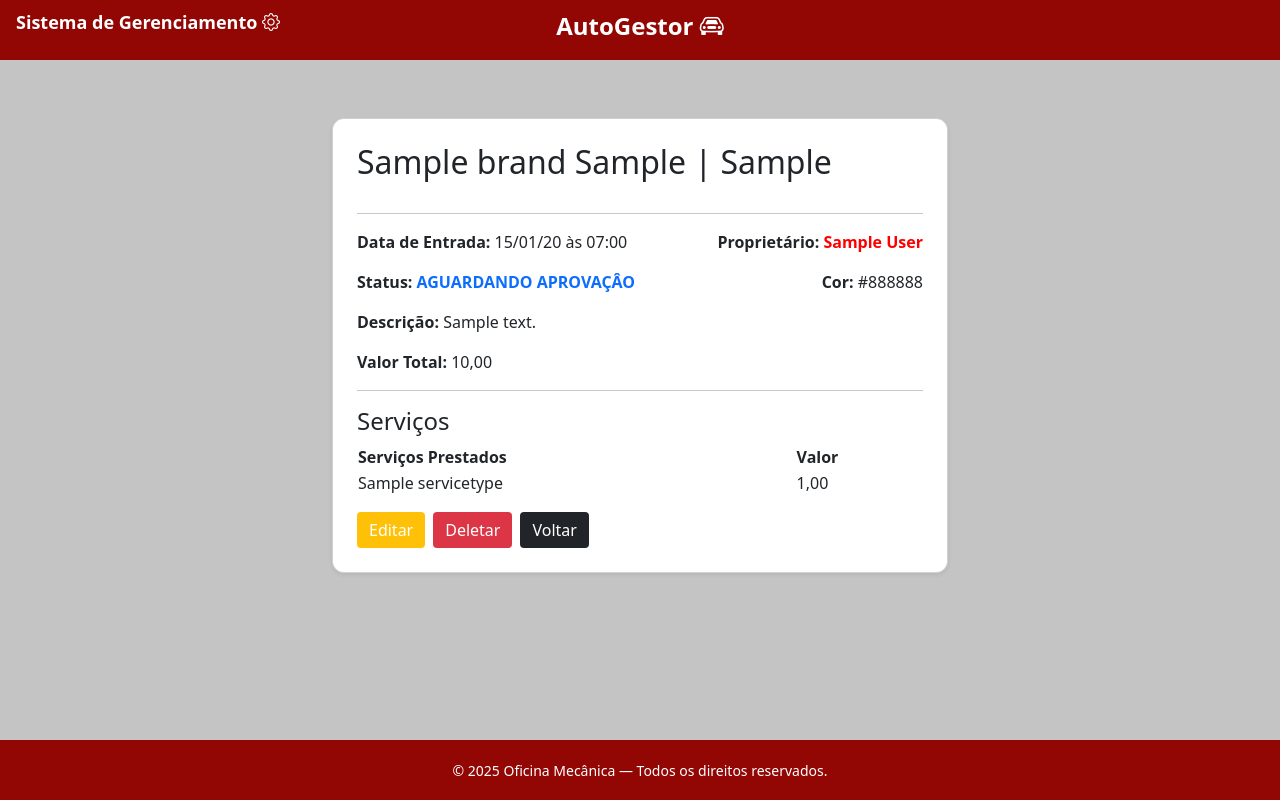
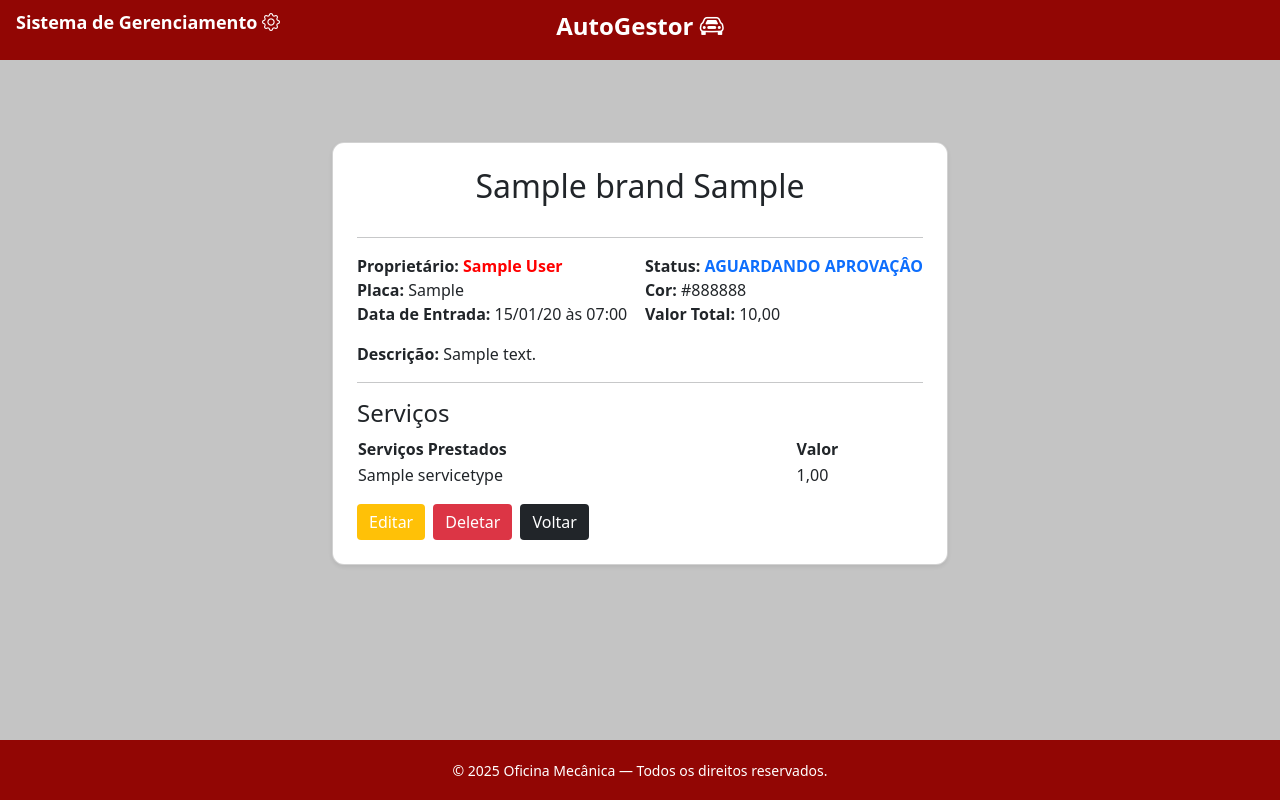
Before and after one commit to kauacavalcante24/autogestor, a Django app: page /manutencoes/1/ in a window 1280 px wide. Run offline with Django 5.2, Linux system fonts and the light colour scheme; tables that the repository leaves empty hold one stand-in row (values such as "Sample post").

Commit message:
style: fix footer position, update h2 and list styles on detail pages.

```diff
--- a/core/templates/components/_footer.html
+++ b/core/templates/components/_footer.html
@@ -1,4 +1,4 @@
-<footer class="text-white text-center fixed-bottom d-flex align-items-center justify-content-center">
+<footer class="text-white text-center d-flex align-items-center justify-content-center">
     <div class="container">
         <small>&copy; {{ now|date:"Y"|default:2025 }} Oficina Mecânica — Todos os direitos reservados.</small>
     </div>
--- a/customer/templates/customer_detail.html
+++ b/customer/templates/customer_detail.html
@@ -29,7 +29,9 @@
 {% block content %}
 <div class="container mt-5" id="container">
     <div class="card shadow-sm p-4" style="border-radius: 12px;">
-        <h2 class="mb-3">{{ object.name }}</h2>
+        <div class="text-center">
+            <h2 class="mb-3">{{ object.name }}</h2>
+        </div>
         <hr>
         <div class="mb-3">
             <div id="container-infos">
--- a/maintenances/templates/maintenance_detail.html
+++ b/maintenances/templates/maintenance_detail.html
@@ -3,31 +3,57 @@
 
 {% block styles %}
 <link rel="stylesheet" href="{% static 'css/custom.css' %}">
+
+<style>
+    #container {
+        width: 50vw;
+    }
+
+    #container-infos {
+        display: flex;
+        justify-content: space-between;
+    }
+
+    @media(max-width: 750px) {
+        #container {
+            width: 95vw;
+        }
+
+        #container-infos {
+            display: grid;
+            justify-content: space-between;
+        }
+    }
+</style>
 {% endblock %}
 
 {% block content %}
-<div class="container mt-5" style="width: 50vw;">
+<div class="container mt-5" id="container">
     <div class="card shadow-sm p-4" style="border-radius: 12px;">
-        <h2 class="mb-3">{{ object.vehicle }}</h2>
+        <div class="text-center">
+            <h2 class="mb-3">{{ object.vehicle.brand }} {{ object.vehicle.model }}</h2>
+        </div>
         <hr>
-
         <div class="mb-3">
-            <div class="d-flex" style="justify-content: space-between;" >
-                <p><strong>Data de Entrada:</strong> {{ object.entry_date|date:"d/m/y \à\s\ H:i" }}</p>
-                <p><strong>Proprietário:</strong> <a href="{% url 'customer_detail' object.vehicle.owner.id %}" class="links">{{ object.vehicle.owner }}</a></p>
-            </div>
-            <div class="d-flex" style="justify-content: space-between;" >
-                {% if object.status == 'in_progress' %}
-                    <p><strong>Status:</strong><strong class="text-warning"> PENDENTE</strong></p>
-                {% elif object.status == 'completed' %}
-                    <p><strong>Status:</strong><strong class="text-success"> CONCLUÍDO</strong></p>
-                {% elif object.status == 'waiting' %}
-                    <p><strong>Status:</strong><strong class="text-primary"> AGUARDANDO APROVAÇÂO</strong></p>
-                {% endif %}
-                <p><strong>Cor: </strong>{{ object.vehicle.color }}</p>
+            <div id="container-infos">
+                <ul class="list-unstyled">
+                    <li><strong>Proprietário:</strong> <a href="{% url 'customer_detail' object.vehicle.owner.id %}" class="links">{{ object.vehicle.owner }}</a></li>
+                    <li><strong>Placa:</strong> {{ object.vehicle.plate }}</li>
+                    <li><strong>Data de Entrada:</strong> {{ object.entry_date|date:"d/m/y \à\s\ H:i" }}</li>
+                </ul>
+                <ul class="list-unstyled">
+                    {% if object.status == 'in_progress' %}
+                        <li><strong>Status:</strong><strong class="text-warning"> PENDENTE</strong></li>
+                    {% elif object.status == 'completed' %}
+                        <li><strong>Status:</strong><strong class="text-success"> CONCLUÍDO</strong></li>
+                    {% elif object.status == 'waiting' %}
+                        <li><strong>Status:</strong><strong class="text-primary"> AGUARDANDO APROVAÇÂO</strong></li>
+                    {% endif %}
+                    <li><strong>Cor: </strong>{{ object.vehicle.color }}</li>
+                    <li><strong>Valor Total:</strong> {{ object.total_value }}</li>
+                </ul>
             </div>
             <p><strong>Descrição:</strong> {{ object.description|default:"Não informado" }}</p>
-            <p><strong>Valor Total:</strong> {{ object.total_value }}</p>
             <hr>
             <h4>Serviços</h4>
             {% if services %}
--- a/static/css/core_styles/base.css
+++ b/static/css/core_styles/base.css
@@ -1,8 +1,19 @@
+html, body {
+    height: 100%;
+    margin: 0;
+}
+
 body {
     padding-top: 70px;
-    padding-bottom: 60px;
     background-color: #C4C4C4;
+    display: flex;
+    flex-direction: column;
 }
+
+main {
+    flex: 1;
+}
+
 .header {
     background-color: #920604;
     padding: 10px 20px;
@@ -11,11 +22,13 @@
     justify-content: space-between;
     color: white;
 }
+
 .header-title {
     font-weight: bold;
     font-size: 18px;
     color: white;
 }
+
 footer {
     background-color: #920604;
     height: 60px;
```
